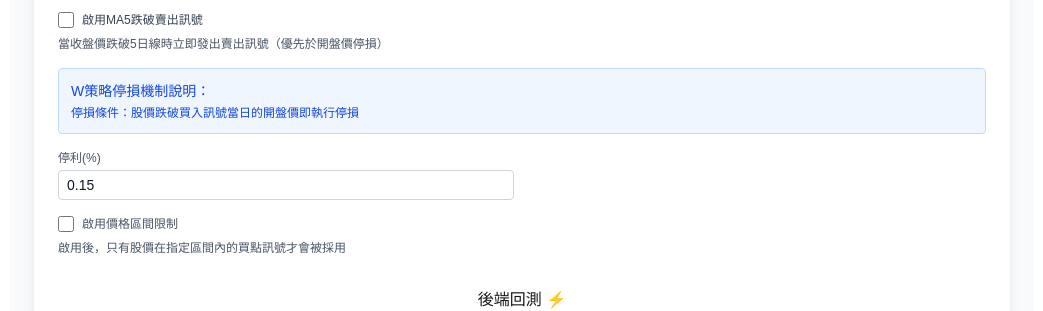
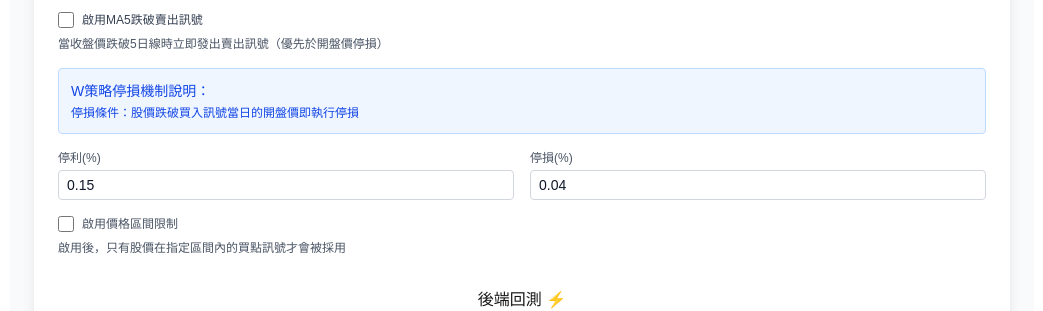
Before and after one commit to YuHsuanChien/stock_test, a Next.js app: page / in a window 1280 px wide. Shown: the part 1453-1764 px from the top of the page, without its empty margins (118-1161 px from the left). Built offline with nearby package versions, Linux system fonts and the light colour scheme.

Commit message:
feat: 新增停損參數以增強風控機制，更新策略參數以支持停損設定

```diff
--- a/src/app/components/w_strategy.tsx
+++ b/src/app/components/w_strategy.tsx
@@ -544,6 +544,35 @@ export default function W_Strategy({
           </div>
         )}
 
+        {/* 停損參數 - 只在未啟用MA5賣出時顯示 */}
+        {!strategyParams.enableMA5SellSignal && (
+          <div>
+            <label
+              className={`block text-xs font-medium mb-1 transition-colors duration-300 ${
+                isDarkMode ? 'text-gray-300' : 'text-gray-600'
+              }`}
+            >
+              停損(%)
+            </label>
+            <input
+              type="number"
+              step="0.01"
+              className={`w-full px-2 py-1 text-sm border rounded focus:outline-none focus:ring-1 focus:ring-blue-500 transition-colors duration-300 ${
+                isDarkMode
+                  ? 'bg-gray-700 border-gray-600 text-white'
+                  : 'bg-white border-gray-300 text-gray-900'
+              }`}
+              value={strategyParams.stopLoss}
+              onChange={(e) =>
+                setStrategyParams({
+                  ...strategyParams,
+                  stopLoss: Number(e.target.value),
+                })
+              }
+            />
+          </div>
+        )}
+
         {/* MA5賣出模式提示 */}
         {strategyParams.enableMA5SellSignal && (
           <div>
--- a/src/app/interfaces/stockData.ts
+++ b/src/app/interfaces/stockData.ts
@@ -109,6 +109,7 @@ export interface WStrategyParams {
   // 風控參數
   stopProfit: number; // 停利比例 (預設15%)
   // 注意：W策略停損機制為跌破買入訊號日開盤價，現在固定買1000股
+  stopLoss: number; // 停損比例 (預設8%)
 
   // 新增：回後買上漲策略
   enableBuyUpTrend: boolean; // 啟用回後買上漲策略
--- a/src/app/page.tsx
+++ b/src/app/page.tsx
@@ -102,6 +102,7 @@ const BacktestSystem = () => {
     bullishAlignment: false, // 預設關閉多頭排列條件
     stopProfit: 0.15, // 15%
     // 注意：現在固定買1000股，不再需要maxPositionSize
+    stopLoss: 0.04,
 
     // 新增：回後買上漲策略
     enableBuyUpTrend: true, // 預設啟用
```
